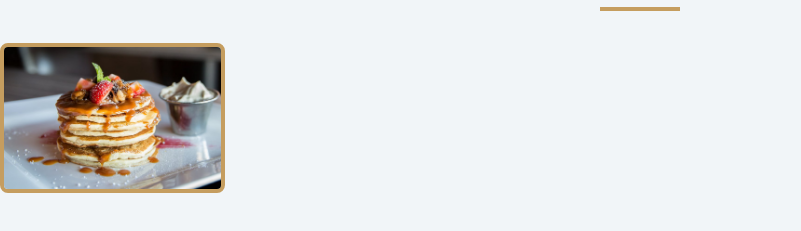
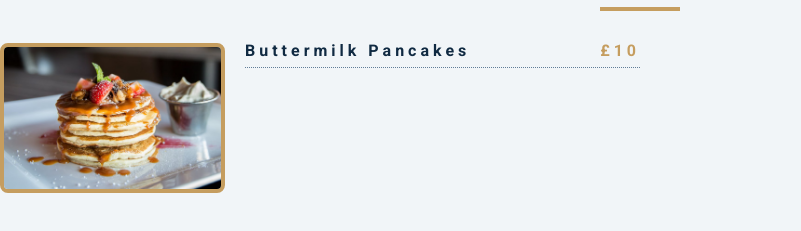
Before and after one commit to JonnyBerry/mini-javascript-projects, a plain HTML site: page 08-menu/setup/index.html in a window 1280 px wide. Shown: the part 125-356 px from the top of the page, without its empty margins (0-801 px from the left). Drawn offline with Linux system fonts and the light colour scheme.

Commit message:
added h4 elements and price in header tags

```diff
--- a/08-menu/setup/index.html
+++ b/08-menu/setup/index.html
@@ -25,6 +25,12 @@
         <!-- single item-->
         <article class="menu-item">
           <img src="menu-item.jpeg" class="photo" alt="menu item">
+          <div class="item-info">
+            <header>
+              <h4>buttermilk pancakes</h4>
+              <h4 class="price">£10</h4>
+            </header>
+          </div>
         </article>
         <!-- end of single item-->
       </div>
```
